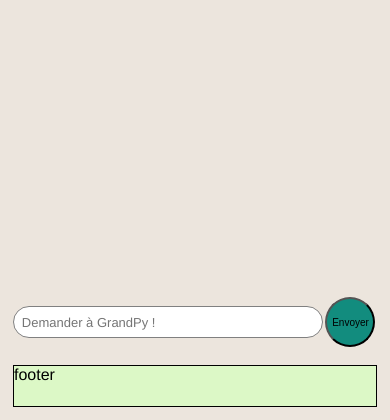
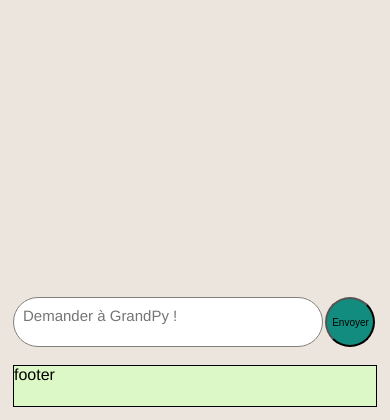
Before and after one commit to MassDo/Projet-7-GrandPy, a Flask app: page / in a window 390 px wide. Shown: the part 460-880 px from the top of the page. Run offline with Flask 2, Linux system fonts and the light colour scheme; some libraries are stand-ins or nearby versions.

Commit message:
modification of the responsive design and validation of submit with Enter

```diff
--- a/app/main.py
+++ b/app/main.py
@@ -1,11 +1,11 @@
 from flask import Flask, render_template, request, jsonify
 
 # import for heroku
-from app.toolbox.form import AddressForm
-from app.toolbox.chatbot import Chatbot
+# from app.toolbox.form import AddressForm
+# from app.toolbox.chatbot import Chatbot
 
-# from toolbox.form import AddressForm
-# from toolbox.chatbot import Chatbot
+from toolbox.form import AddressForm
+from toolbox.chatbot import Chatbot
 
 app = Flask(__name__)
 app.config['SECRET_KEY'] = 'ma_cle_secrette' # à refacturer
@@ -32,5 +32,5 @@ def home():
         return render_template('/pages/home.html')
 
 if __name__ == '__main__':
-    app.run()
-    # app.run(debug=True)
+    # app.run()
+    app.run(debug=True)
--- a/app/static/ajaxPost.js
+++ b/app/static/ajaxPost.js
@@ -1,8 +1,33 @@
 var httpRequest;
 var responseZone = document.querySelector(".response");
 
-// ACTION WHEN SUBMIT
-document.getElementById("ajaxButton").onclick = function() {
+// ACTION WHEN CLICK ON SUBMIT OR ENTER
+var validation = document.getElementById("ajaxButton");
+validation.onclick = search;
+
+document.addEventListener("keydown", function(e) {
+    // pourquoi devoir reécrire la fonction complete au lieu de search ?
+    // à refacturer
+    if (e.code === 'Enter') {
+        var textarea = document.getElementById("ajaxTextbox")
+        var userInput = textarea.value;
+        var text = userInput;
+        // user new bubble chat
+        if (text != "") {
+            bubble(userInput, responseZone, textarea);
+            // ajax request
+            makeRequest('/', text, responseZone);
+        }
+        else {
+            // faire une bulle réponse du bot qui demande de saisir du texte
+        }
+    }
+})
+
+
+// SEARCH
+function search() {
+    console.log("test search")
     var textarea = document.getElementById("ajaxTextbox")
     var userInput = textarea.value;
     var text = userInput;
@@ -15,7 +40,7 @@ document.getElementById("ajaxButton").onclick = function() {
     else {
         // faire une bulle réponse du bot qui demande de saisir du texte
     }
-};
+}
 
 // AJAX REQUEST
 function makeRequest(url, text) {
@@ -141,8 +166,15 @@ function botResponse(response) {
     }
 }
 // Adapting textarea window size to his content.
-function textAreaAdjust(o) {
-    o.style.height = "0px";
-    console.log(o.style.height);
-    o.style.height = (o.scrollHeight)+"px";
+function textAreaAdjust(e) {
+    e.style.height = "0px";
+    e.style.height = (e.scrollHeight)+"px";
 }
+function runScript(e) {
+    //See notes about 'which' and 'key'
+    if (e.keyCode == 13) {
+        var tb = document.getElementById("ajaxButton");
+        eval(tb.value);
+        return false;
+    }
+}
--- a/app/static/home.css
+++ b/app/static/home.css
@@ -22,7 +22,7 @@ main {
     grid-row: 2 ;
     display: grid;
     grid-template-columns: 9fr 1fr;
-    grid-template-rows: 9fr 1fr;
+    grid-template-rows: 8fr 2fr;
     grid-gap: 5px;
 }
 
@@ -32,9 +32,10 @@ main {
     background-color: #ECE5DD;
     max-height: 1fr;
     overflow: auto;
+
 }
 .zone {
-    overflow: auto;
+    overflow: hidden;
     width: 100%;
     height: auto;
 }
@@ -74,7 +75,7 @@ main {
 }
 textarea {
     font-family: Helvetica Neue,Helvetica,Arial,sans-serif;
-    font-size: 13px;
+    font-size: 15px;
     display: block;
     width: 90%;
     resize: none;
@@ -82,7 +83,8 @@ textarea {
     border-radius: 30px;
     padding: 0.6em;
     outline: none;
-    height: 15px;
+    height: 30px;
+    min-height: 30px;
     align-self: center;
     overflow: hidden;
 }
@@ -113,7 +115,6 @@ footer {
         grid-template-columns: 9fr 1fr;
         grid-template-rows: 9fr 1fr;
         grid-gap: 5px;
-        max-height: ;
     }
     .aside-left, .aside-right {
         display: none;
```
